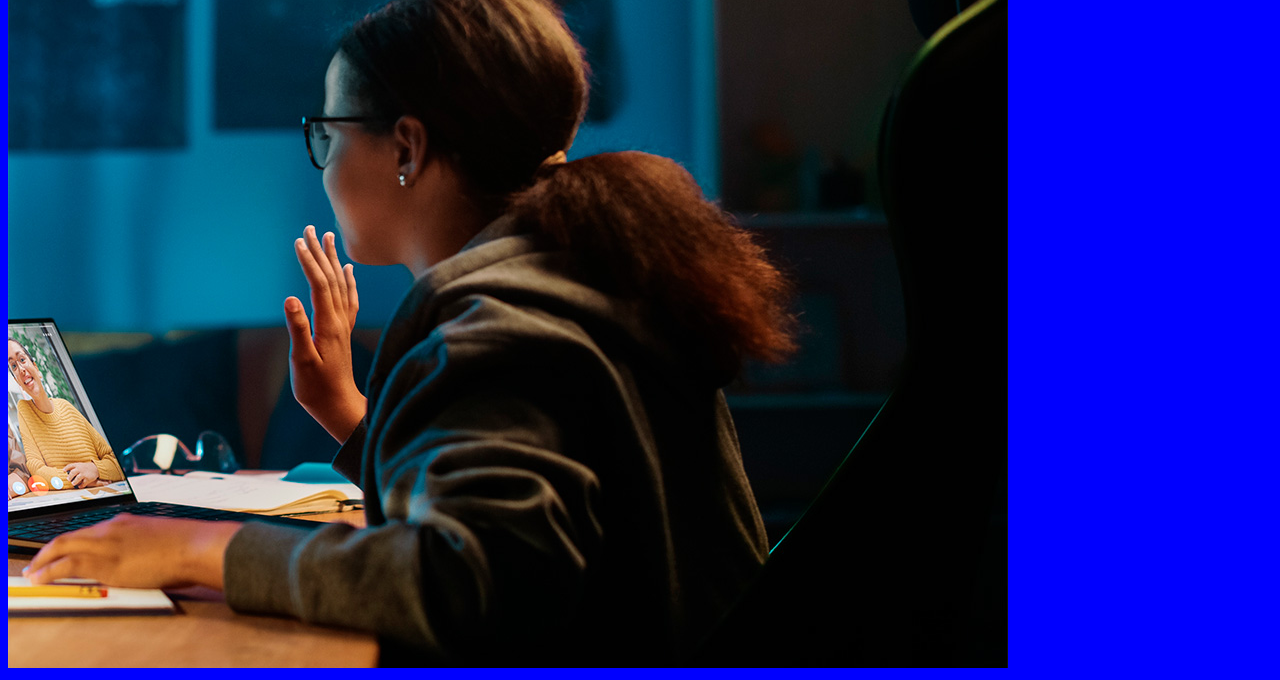
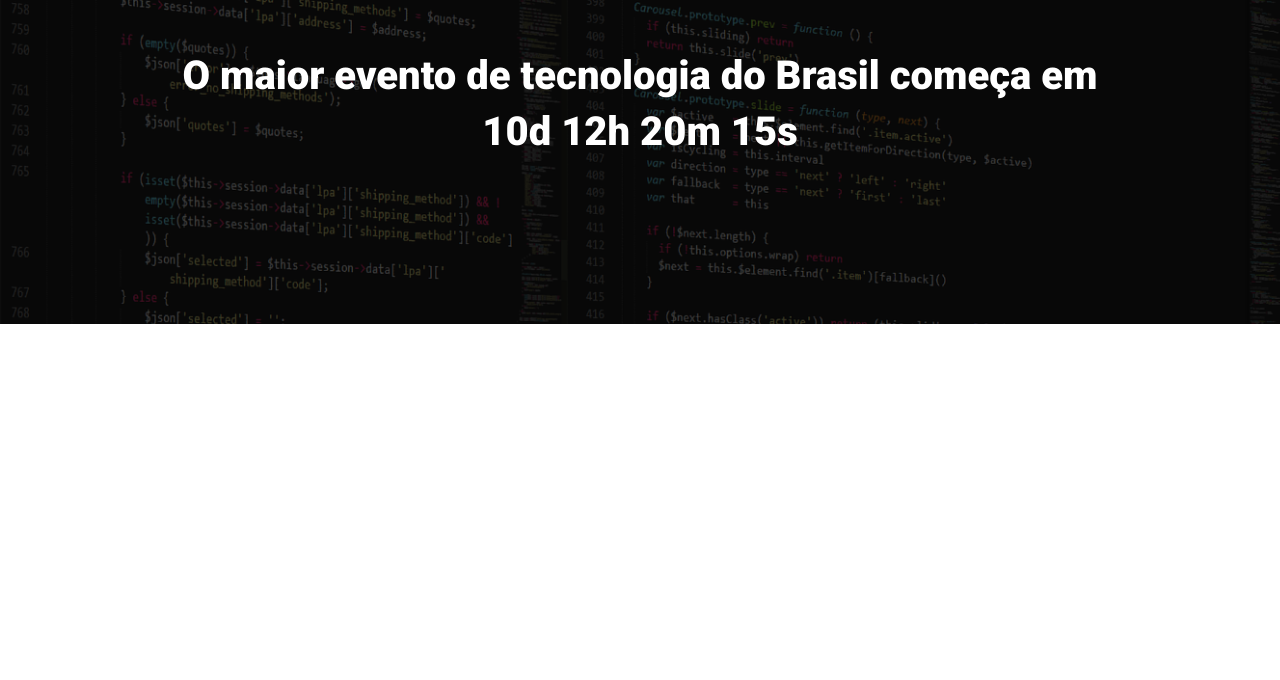
Before and after one commit to zingrad/Ebac_tech_talks, a website built with Parcel: page src/index.html in a window 1280 px wide. Shown: the part 160-840 px from the top of the page. After the commit the page ends 800 px from the top, so only its background shows below. Built offline with nearby package versions, Linux system fonts and the light colour scheme.

Commit message:
hero finalizado

```diff
--- a/src/index.html
+++ b/src/index.html
@@ -1,14 +1,23 @@
 <!DOCTYPE html>
-<html lang="en">
+<html lang="pt-br">
 <head>
+    <link rel="preconnect" href="https://fonts.googleapis.com">
+    <link rel="preconnect" href="https://fonts.gstatic.com" crossorigin>
     <meta charset="UTF-8">
     <meta name="viewport" content="width=device-width, initial-scale=1.0">
-    <title>Document</title>
+    <title>Ebac Tech Talks</title>
     <link rel="stylesheet" href="styles/main.scss">
+    <link href="https://fonts.googleapis.com/css2?family=Roboto:wght@400;700;900&display=swap" rel="stylesheet">
 </head>
 <body>
-    <h1>Olá</h1>
-    <img src="./images/backend.png" alt="">
+    <header class="hero">
+        <div class="container">
+            <img class="hero__logo" src="./images/ebac_logo.svg" alt="EBAC">
+            <p class="hero__text">
+                O maior evento de tecnologia do Brasil começa em 10d 12h 20m 15s
+            </p>
+        </div>
+    </header>
     <script src="./scripts/main.js"></script>
 </body>
 </html>
--- /dev/null
+++ b/src/styles/_hero.scss
@@ -0,0 +1,54 @@
+.hero{
+    padding-top: 64px;
+    padding-bottom: 100px;
+    background-image: url(../images/fundo.png);
+    background-repeat: no-repeat;
+    background-size: cover;
+    position: relative;
+
+    .container{
+        position: relative;
+    }
+
+    &::before{
+        position: absolute;
+        top: 0;
+        left: 0;
+        width: 100%;
+        height: 100%;
+        background-color: #000;
+       content: '';
+       opacity: 0.7;
+    }
+
+    &__text{
+        margin-top: 64px;
+        margin-bottom: 64px;
+        font-size: 40px;
+        line-height: 56px;
+        font-weight: 800;
+        text-align: center;
+    }
+
+    &__logo{
+        display: block;
+        margin: 0 auto;
+        height: 80px;
+    }
+
+
+
+    @media(max-width:640px){
+        padding: 40px 0;
+
+        &__logo{
+            height: 40px;
+        }
+
+        &__text{
+            font-size: 22px;
+            line-height: 24px;
+            margin: 24px 0;
+        }
+    }
+}
--- a/src/styles/main.scss
+++ b/src/styles/main.scss
@@ -1,3 +1,24 @@
-body{
-    background-color: blue;
+@use 'hero';
+
+*{
+   margin: 0;
+   padding: 0;
+   box-sizing: border-box;
+   font-family: Roboto, sans-serif;
+   color: #fff;
 }
+
+.container{
+    max-width: 960px;
+    width: 100%;
+    margin: 0 auto;
+
+    @media(max-width:640px){
+        max-width: 80%;
+    }
+
+
+    @media(max-width:1024px){
+        max-width: 90%;
+    }
+}
```
